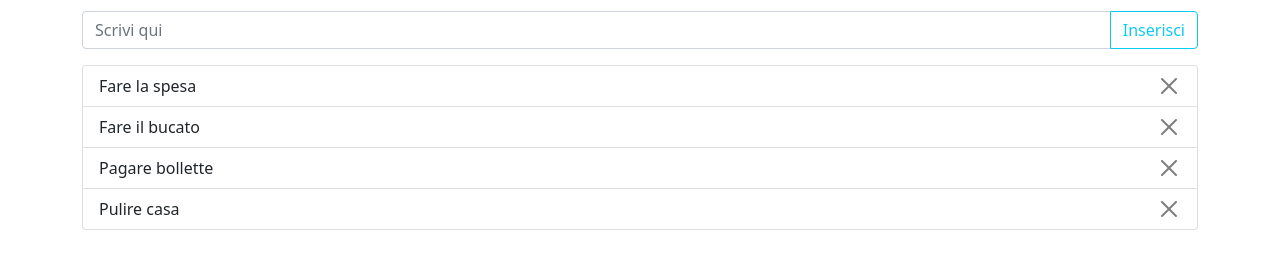
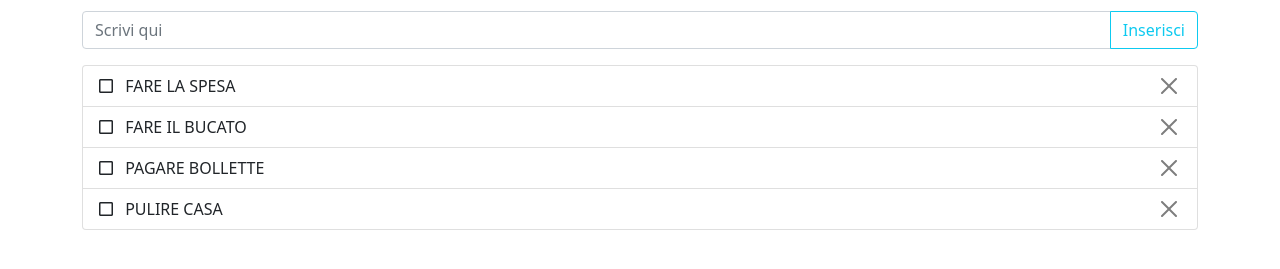
Before and after one commit to Valentina-Fr/vue-todolist, a plain HTML site: page index.html in a window 1280 px wide. Shown: the part 69-338 px from the top of the page. Drawn offline with nearby package versions, Linux system fonts and the light colour scheme.

Commit message:
Add check box

```diff
--- a/index.html
+++ b/index.html
@@ -5,6 +5,7 @@
     <meta http-equiv="X-UA-Compatible" content="IE=edge">
     <meta name="viewport" content="width=device-width, initial-scale=1.0">
     <title>Vue to do list</title>
+    <link rel="stylesheet" href="https://cdnjs.cloudflare.com/ajax/libs/font-awesome/5.15.3/css/all.min.css" referrerpolicy="no-referrer" />
     <link href="https://cdn.jsdelivr.net/npm/bootstrap@5.0.2/dist/css/bootstrap.min.css" rel="stylesheet" integrity="sha384-EVSTQN3/azprG1Anm3QDgpJLIm9Nao0Yz1ztcQTwFspd3yD65VohhpuuCOmLASjC" crossorigin="anonymous">
     <script src="https://cdn.jsdelivr.net/npm/vue@2/dist/vue.js"></script>
 </head>
@@ -16,7 +17,7 @@
 
         <main class="container">
             <div class="input-group mb-3">
-                <input type="text" class="form-control" placeholder="Scrivi qui" v-model="newTask">
+                <input type="text" class="form-control" placeholder="Scrivi qui" v-model="newTask" v-on:keyup.enter="addTask">
                 <button class="btn btn-outline-info" type="button" v-on:click="addTask">Inserisci</button>
             </div>
             <div class="alert alert-secondary" role="alert" v-if="!toDoList.length">
@@ -24,7 +25,10 @@
             </div>
             <ul class="list-group" v-else>
                 <li class="list-group-item d-flex justify-content-between align-items-center" v-for="(task, index) in toDoList">
-                    {{task}}
+                    <div v-on:click="toggleDone(index)">
+                        <i class="me-2 far" v-bind:class="isDone(index) ? 'fa-check-square' : 'fa-square'"></i>
+                        <span v-bind:class="isDone(index) ? 'text-decoration-line-through': ''">{{task.text}}</span>
+                    </div>
                     <button type="button" class="btn-close" v-on:click="removeItem(index)"></button>
                 </li>
             </ul>
--- a/js/script.js
+++ b/js/script.js
@@ -1,10 +1,14 @@
-console.log("test vue". Vue);
+console.log("test vue", Vue);
 Vue.config.devtools = true;
 
 const app = new Vue ({
     el: "#app",
     data: {
-        toDoList: ["Fare la spesa", "Fare il bucato", "Pagare bollette", "Pulire casa"],
+        toDoList: [
+            {text: "FARE LA SPESA", done: false},
+            {text: "FARE IL BUCATO", done: false},
+            {text: "PAGARE BOLLETTE", done: false},
+            {text: "PULIRE CASA", done: false}],
         newTask: "",
     },
     methods: {
@@ -14,9 +18,22 @@ const app = new Vue ({
 
         addTask() {
             if(this.newTask.trim()) {
-                this.toDoList.push(this.newTask);
+                this.toDoList.push({text: this.newTask.toUpperCase(), done: false});
             }
             this.newTask = "";
+        },
+
+        toggleDone(index) {
+            this.toDoList = this.toDoList.map((task, taskIndex) => {
+                if(taskIndex === index) {
+                    task.done = !task.done;
+                }
+                return task;
+            })
+        },
+
+        isDone(index) {
+            return this.toDoList[index].done;
         }
     }
 });
```
